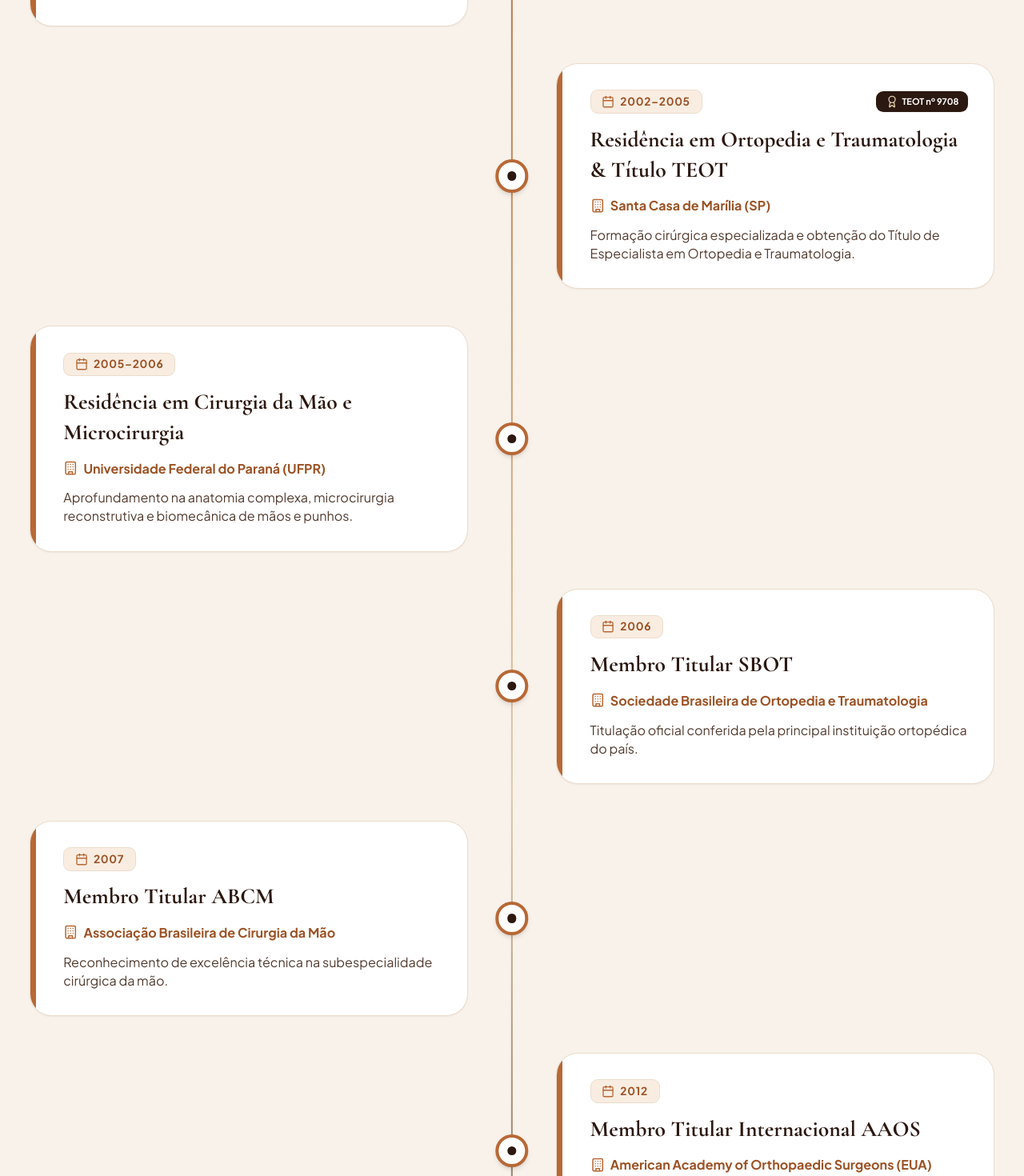
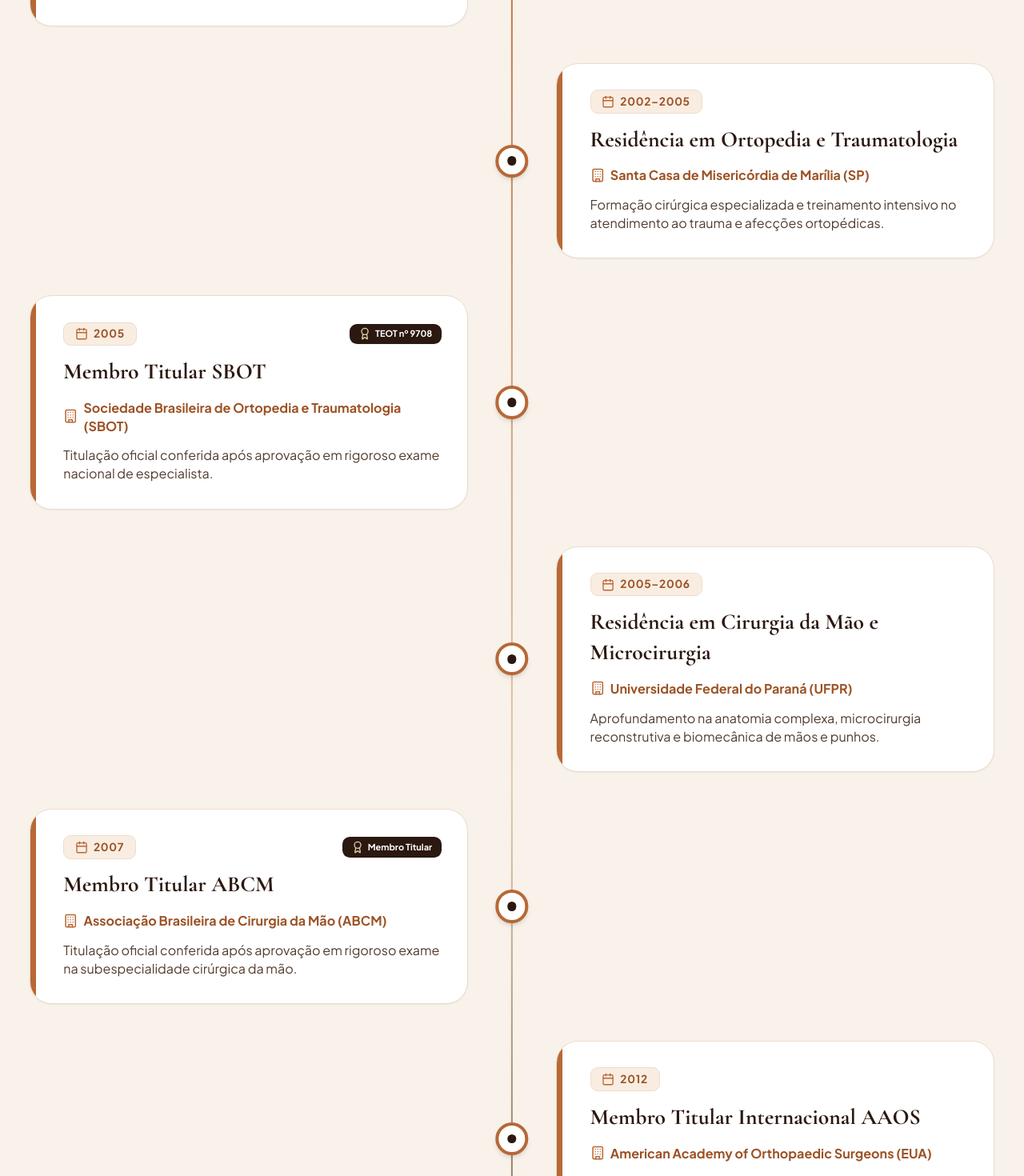
Before and after one commit to josepatrial/drSergioLeopolski, a React (Vite) app: page / in a window 1280 px wide. Shown: the part 2506-3976 px from the top of the page at 80% size. Built offline with nearby package versions, Linux system fonts and the light colour scheme.

Commit message:
fix(timeline): atualizar ordem cronologica SBOT em 2005 antes da residencia UFPR e destacar exame oficial ABCM

```diff
--- a/src/components/AboutDoctor.tsx
+++ b/src/components/AboutDoctor.tsx
@@ -185,7 +185,7 @@ export const AboutDoctor: React.FC<AboutDoctorProps> = ({ profile }) => {
                 const isEven = index % 2 === 0;
                 return (
                   <div
-                    key={item.year}
+                    key={`${item.year}-${item.title}`}
                     className={`relative flex flex-col lg:flex-row items-center ${
                       isEven ? 'lg:flex-row-reverse' : ''
                     }`}
--- a/src/data/siteConfig.ts
+++ b/src/data/siteConfig.ts
@@ -91,7 +91,7 @@ export const DEFAULT_DOCTOR_PROFILE: EditableDoctorProfile = {
   experienceYears: 'Mais de 25 anos de dedicação médica',
   academicFormation: 'Graduação em Medicina pela Universidade Federal de Pelotas (UFPel - RS) em 2001',
   residencyAndTraining: 'Ortopedia e Traumatologia na Santa Casa de Marília (SP) e Cirurgia da Mão e Microcirurgia na UFPR',
-  societyMemberships: 'Membro Titular SBOT (2006), ABCM (2007) e Membro Internacional AAOS (2012)',
+  societyMemberships: 'Membro Titular SBOT (2005), ABCM (2007) e Membro Internacional AAOS (2012)',
   additionalBioNotes: 'Pós-graduado em Medicina Esportiva (Cruzeiro do Sul / Instituto Vita) e pós-graduando em Medicina Regenerativa e Reparativa (CETRUS - SP).'
 };
 
@@ -157,9 +157,15 @@ export const DOCTOR_TIMELINE: TimelineEvent[] = [
   },
   {
     year: '2002–2005',
-    title: 'Residência em Ortopedia e Traumatologia & Título TEOT',
-    institution: 'Santa Casa de Marília (SP)',
-    description: 'Formação cirúrgica especializada e obtenção do Título de Especialista em Ortopedia e Traumatologia.',
+    title: 'Residência em Ortopedia e Traumatologia',
+    institution: 'Santa Casa de Misericórdia de Marília (SP)',
+    description: 'Formação cirúrgica especializada e treinamento intensivo no atendimento ao trauma e afecções ortopédicas.'
+  },
+  {
+    year: '2005',
+    title: 'Membro Titular SBOT',
+    institution: 'Sociedade Brasileira de Ortopedia e Traumatologia (SBOT)',
+    description: 'Titulação oficial conferida após aprovação em rigoroso exame nacional de especialista.',
     badge: 'TEOT nº 9708'
   },
   {
@@ -169,16 +175,11 @@ export const DOCTOR_TIMELINE: TimelineEvent[] = [
     description: 'Aprofundamento na anatomia complexa, microcirurgia reconstrutiva e biomecânica de mãos e punhos.'
   },
   {
-    year: '2006',
-    title: 'Membro Titular SBOT',
-    institution: 'Sociedade Brasileira de Ortopedia e Traumatologia',
-    description: 'Titulação oficial conferida pela principal instituição ortopédica do país.'
-  },
-  {
     year: '2007',
     title: 'Membro Titular ABCM',
-    institution: 'Associação Brasileira de Cirurgia da Mão',
-    description: 'Reconhecimento de excelência técnica na subespecialidade cirúrgica da mão.'
+    institution: 'Associação Brasileira de Cirurgia da Mão (ABCM)',
+    description: 'Titulação oficial conferida após aprovação em rigoroso exame na subespecialidade cirúrgica da mão.',
+    badge: 'Membro Titular'
   },
   {
     year: '2012',
```
